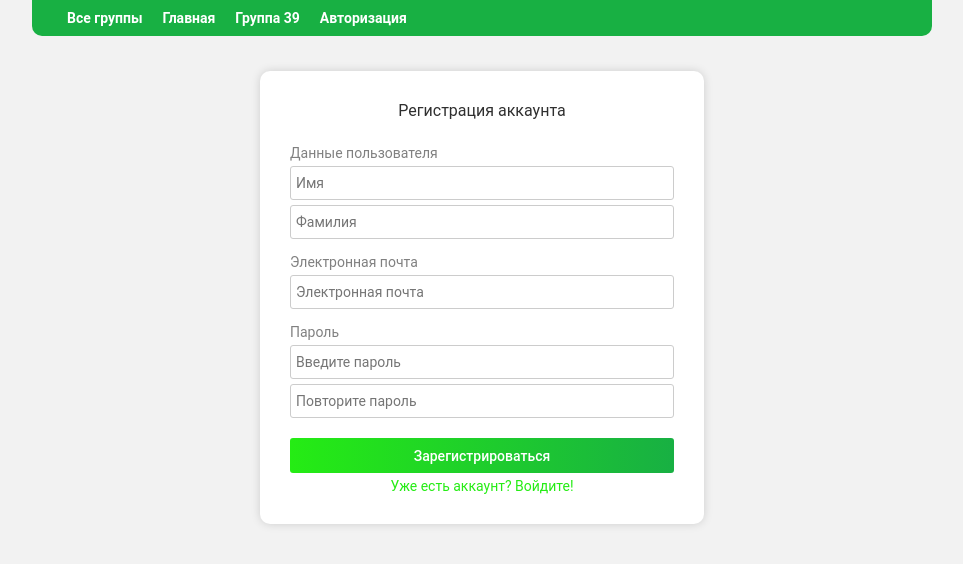
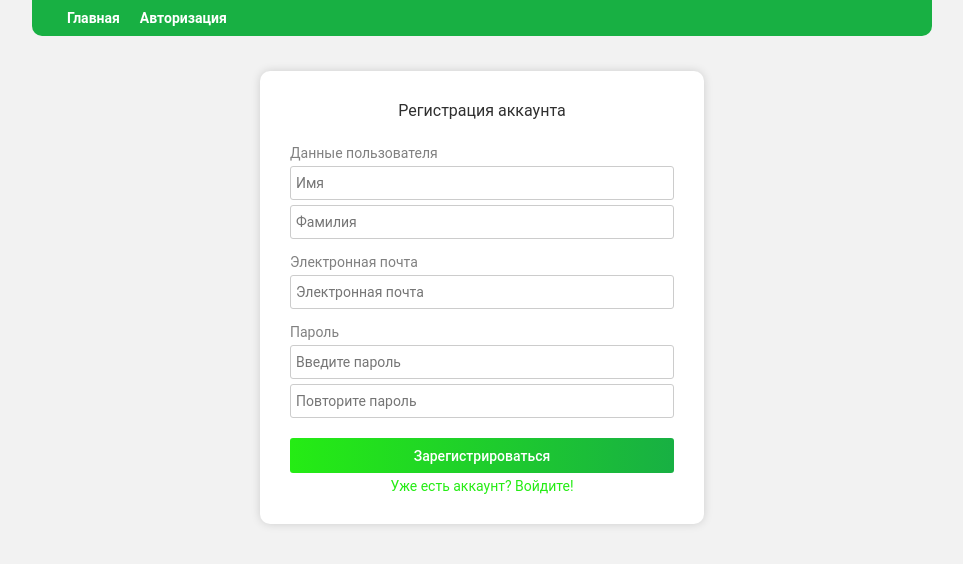
Before and after one commit to Solar-2020/solar_frontent_2020, a React (Create React App) app: page /registration in a window 1280 px wide. Shown: the top 564 px of the page, without its empty margins (158-1121 px from the left). Built offline with nearby package versions, Linux system fonts and the light colour scheme; no server answers.

Commit message:
added simple logic for login and register

```diff
--- a/src/App.js
+++ b/src/App.js
@@ -1,5 +1,5 @@
-import React from 'react';
-import {BrowserRouter, Route, Switch} from 'react-router-dom';
+import React, { useReducer, useEffect } from 'react';
+import {BrowserRouter, Route, Switch, useLocation, Redirect, useHistory} from 'react-router-dom';
 import GroupView from './views/GroupView/GroupView';
 import Header from './components/HeaderComponent/Header';
 import AllGroupsView from './views/AllGroupsView/AllGroupsView';
@@ -15,17 +15,60 @@ function App() {
     // const history  = useHistory();
     // const location = useLocation();
 
-    // useEffect(() => {
-    //     if(location.pathname !== 'login') {
-    //         if (!authorized) {
-    //             history.push('/login');
-    //         }
-    //     }
-    // }, [location]);
+    function changeField(field, value) {
+        dispatch({ type: 'CHANGE_FIELD', field, value });
+    };
+
+    const initialState = {
+        isAuth: false,
+        userData: {},
+    };
+
+    const [state, dispatch] = useReducer(
+        (state, action) => {
+            switch (action.type) {
+                case 'CHANGE_FIELD':
+                    return {...state, [action.field]: action.value};
+                default:
+                    return state;
+            }
+        },
+        initialState
+    );
+
+    const {
+        isAuth,
+        userData,
+    } = state;
+
+    function checkAuth(location, history) {
+        // console.log('----');
+        // console.log(location);
+        // console.log(isAuth);
+        // console.log(userData);
+
+        if (location.pathname !== '/login' && location.pathname !== '/registration') {
+            if (!isAuth) {
+                checkProfile();
+            }
+        } else {
+            if (isAuth) {
+                // return <Redirect to="/"/>
+                history.push('/');
+            }
+        }
+    };
+
+    function checkProfile() {
+        changeField('isAuth', true);
+        changeField('userData', {id: 10, name: 'Ben'});
+
+         // при неудаче редирект на логин, если это не location ='/'
+    }
 
     return (
         <BrowserRouter>
-            <Header />
+            <Header checkAuth={checkAuth} isAuth={isAuth}/>
             <div className="container">
                 <Switch>
                     <Route path={'/'} exact component={IndexView}/>
--- a/src/components/HeaderComponent/Header.js
+++ b/src/components/HeaderComponent/Header.js
@@ -1,21 +1,34 @@
-import React from 'react';
+import React, { useEffect } from 'react';
 import './Header.css';
-import { Link } from 'react-router-dom';
+import { Link, useLocation, useHistory } from 'react-router-dom';
 
 /**
  * Header component
  * @return {jsx}
  */
-function Header() {
+function Header({checkAuth, isAuth}) {
+    const location = useLocation();
+    const history = useHistory();
+
+    useEffect(() => {
+        checkAuth(location, history);
+    }, [location]);
+
     return (
         <div className="header-component-container">
             <div className="header-component-container__content">
-                <div className="header-component-container__content_padding">
-                    <Link to="/allgroups" className="header-component__links">Все группы</Link>
-                    <Link to="/" className="header-component__links">Главная</Link>
-                    <Link to="/group/39" className="header-component__links">Группа 39</Link>
-                    <Link to="/login" className="header-component__links">Авторизация</Link>
-                </div>
+                {isAuth ? (
+                    <div className="header-component-container__content_padding">
+                        <Link to="/allgroups" className="header-component__links">Мои группы</Link>
+                        <Link to="/" className="header-component__links">Главная</Link>
+                        <Link to="/group/39" className="header-component__links">Группа 39</Link>
+                    </div>
+                ) : (
+                    <div className="header-component-container__content_padding">
+                        <Link to="/" className="header-component__links">Главная</Link>
+                        <Link to="/login" className="header-component__links">Авторизация</Link>
+                    </div>
+                )}
             </div>
         </div>
     );
--- a/src/views/LoginView/LoginView.js
+++ b/src/views/LoginView/LoginView.js
@@ -1,6 +1,8 @@
 import React, { useReducer } from 'react';
 import { Link } from 'react-router-dom';
 import './LoginView.css';
+import fetchModule from '../../utils/API/FetchModule.js';
+import {BACKEND_ADDRESS} from '../../utils/Config/Config.js';
 
 /**
  * Login view
@@ -46,9 +48,31 @@ function LoginView() {
         event.preventDefault();
 
         const form = {
-            email,
-            password,
+            'login': email,
+            'password': password,
+            'uid': 2913,
         };
+
+        // fetchModule.post({
+        //         url: BACKEND_ADDRESS + `/auth/login`,
+        //         body: JSON.stringify(form),
+        //         headers: {
+        //             'Content-Type': 'application/json',
+        //         },
+        //     })
+        //         .then((response) => {
+        //             return response.json();
+        //         })
+        //         .then((responseBody) => {
+        //             console.log(responseBody);
+
+        //             if (responseBody.error) {
+        //                 setMainError(responseBody.error);
+        //             }
+        //             if (responseBody.id) {
+        //                 alert('успешная авторизация!');
+        //             }
+        //         });
     };
 
     return (
--- a/src/views/RegistrationView/RegistrationView.js
+++ b/src/views/RegistrationView/RegistrationView.js
@@ -2,6 +2,8 @@ import React, { useReducer } from 'react';
 import { Link } from 'react-router-dom';
 import './RegistrationView.css';
 import '../LoginView/LoginView.css';
+import fetchModule from '../../utils/API/FetchModule.js';
+import {BACKEND_ADDRESS} from '../../utils/Config/Config.js';
 
 /**
  * Login view
@@ -102,14 +104,36 @@ function RegistrationView() {
         event.preventDefault();
 
         const form = {
-            name,
-            surname,
-            email,
-            password,
+            'login': email,
+            'password': password,
+            'avatar': '',
+            'name': name,
+            'surname': surname,
         };
 
         if (checkValidationForm()) {
             console.log(form);
+
+            fetchModule.put({
+                url: BACKEND_ADDRESS + `/auth/signup`,
+                body: JSON.stringify(form),
+                headers: {
+                    'Content-Type': 'application/json',
+                },
+            })
+                .then((response) => {
+                    return response.json();
+                })
+                .then((responseBody) => {
+                    console.log(responseBody);
+
+                    if (responseBody.error) {
+                        setMainError(responseBody.error);
+                    }
+                    if (responseBody.id) {
+                        alert('успешная регистрация!');
+                    }
+                });
         }
     };
 
```
